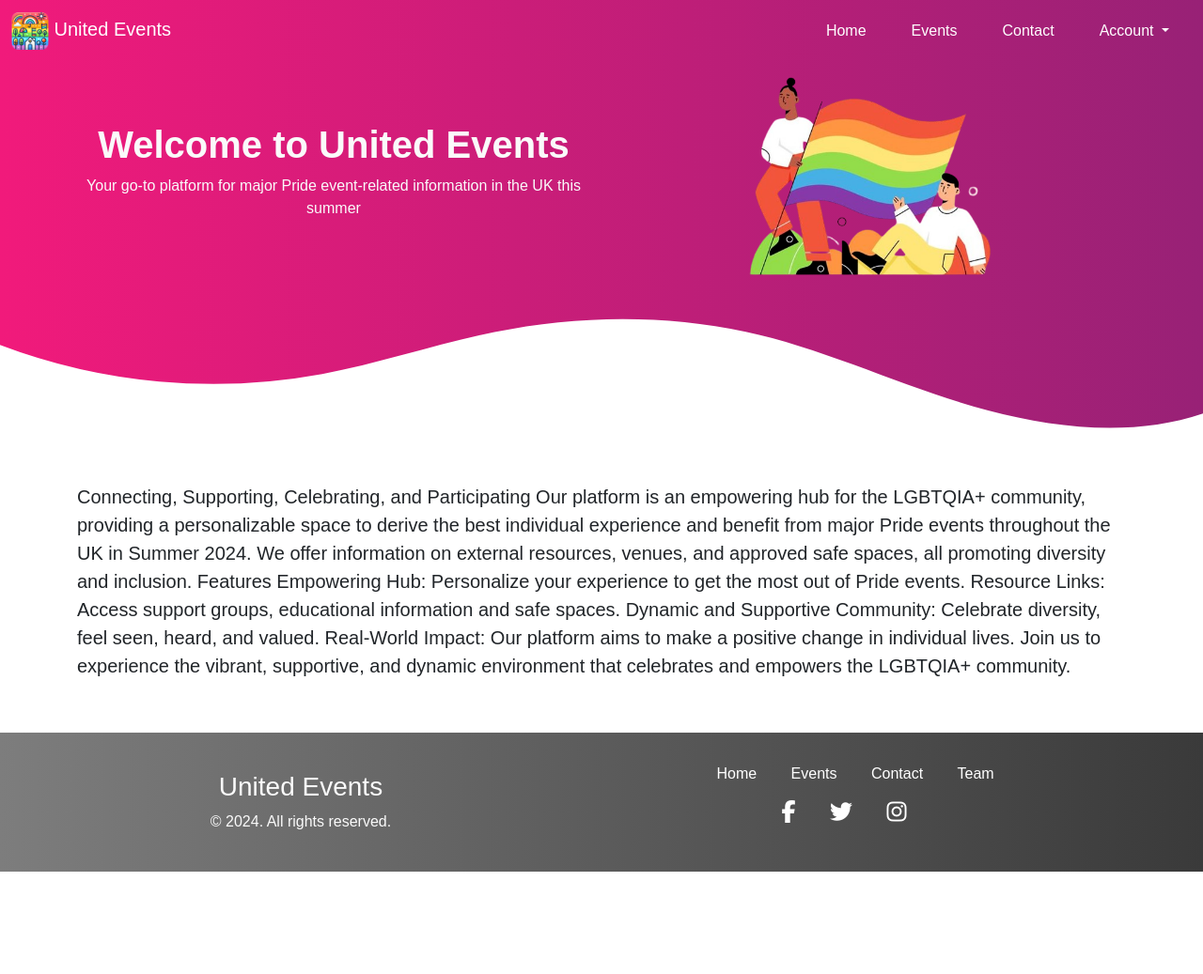
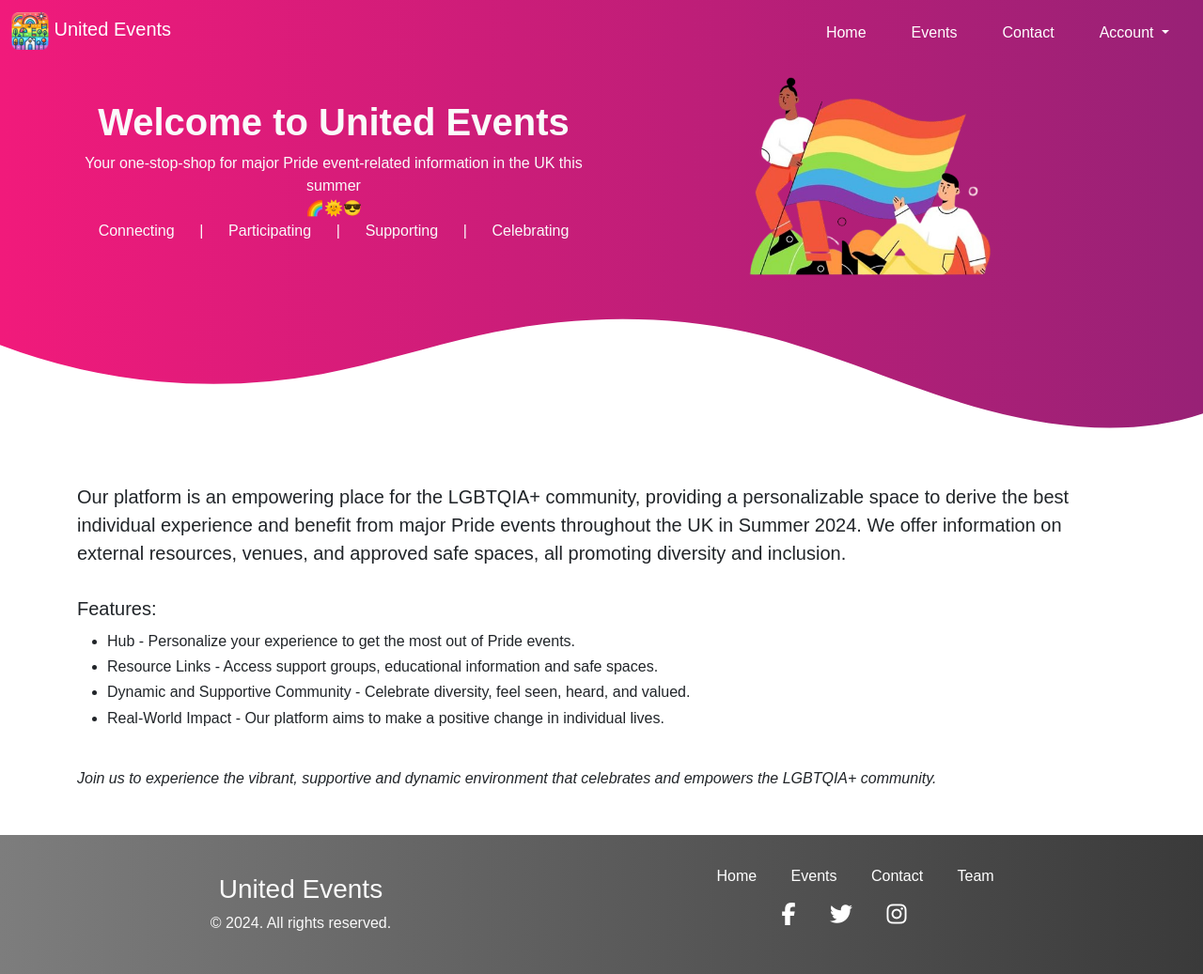
Before and after one commit to hannahro15/July24Hackathon-United-Events, a Django app: page / in a window 1280 px wide. Shown: the whole page at 94% size. Before the commit the page ends 928 px from the top, so only its background shows below. Run offline with Django 4.2, Linux system fonts and the light colour scheme; some libraries are stand-ins or nearby versions.

Commit message:
Began anew. Home page content reworded & styled

```diff
--- a/index/templates/index/index.html
+++ b/index/templates/index/index.html
@@ -12,8 +12,9 @@
             <div class="row">
                 <div class="col-md-6 my-auto text-center">
                     <h2 class="fs-1 fw-bolder">Welcome to United Events</h2>
+                    Your one-stop-shop for major Pride event-related information in the UK this summer<br>&#x1F308;&#x1F31E;&#x1F60E;
                     <p>
-                        Your go-to platform for major Pride event-related information in the UK this summer
+                        Connecting&nbsp;&nbsp;&nbsp;&nbsp;&nbsp;&nbsp;|&nbsp;&nbsp;&nbsp;&nbsp;&nbsp;&nbsp;Participating&nbsp;&nbsp;&nbsp;&nbsp;&nbsp;&nbsp;|&nbsp;&nbsp;&nbsp;&nbsp;&nbsp;&nbsp;Supporting&nbsp;&nbsp;&nbsp;&nbsp;&nbsp;&nbsp;|&nbsp;&nbsp;&nbsp;&nbsp;&nbsp;&nbsp;Celebrating
                     </p>
                 </div>
                 <div class="col-md-6 text-center">
@@ -28,22 +29,34 @@
         </div>
     </section>
 
-
     <section class="container my-5">
         <div class="row">
-            <div class="col">
-                <p class="fs-5">
-                    Connecting, Supporting, Celebrating, and Participating
-                    Our platform is an empowering hub for the LGBTQIA+ community, providing a personalizable space to derive the best individual experience and benefit from major Pride events throughout the UK in Summer 2024. We offer information on external resources, venues, and approved safe spaces, all promoting diversity and inclusion.
-                    Features
-                    Empowering Hub: Personalize your experience to get the most out of Pride events.
-                    Resource Links: Access support groups, educational information and safe spaces.
-                    Dynamic and Supportive Community: Celebrate diversity, feel seen, heard, and valued.
-                    Real-World Impact: Our platform aims to make a positive change in individual lives.
-                    Join us to experience the vibrant, supportive, and dynamic environment that celebrates and empowers the LGBTQIA+ community.
-                </p>
-            </div>
+          <div class="col">
+            <p class="fs-5">
+              Our platform is an empowering place for the LGBTQIA+ community, providing a personalizable space to derive the best individual experience and benefit from major Pride events throughout the UK in Summer 2024. We offer information on external resources, venues, and approved safe spaces, all promoting diversity and inclusion.
+            </p>
+            <h5><br>Features:</h5>
+            <ul class="list">  <li>
+                <span class="bullet"></span>
+                Hub - Personalize your experience to get the most out of Pride events.
+              </li>
+              <li>
+                <span class="bullet"></span>
+                Resource Links - Access support groups, educational information and safe spaces.
+              </li>
+              <li>
+                <span class="bullet"></span>
+                Dynamic and Supportive Community - Celebrate diversity, feel seen, heard, and valued.
+              </li>
+              <li>
+                <span class="bullet"></span>
+                Real-World Impact - Our platform aims to make a positive change in individual lives.
+              </li>
+            </ul>
+            <br>
+            <em>Join us to experience the vibrant, supportive and dynamic environment that celebrates and empowers the LGBTQIA+ community.</em>
+          </div>
         </div>
-    </section>
+      </section>
 
 {% endblock %}
--- a/static/css/styles.css
+++ b/static/css/styles.css
@@ -370,3 +370,10 @@ H4 { margin-bottom: 0.21cm }
 H4.western { so-language: en-GB }
 H4.cjk { font-family: "SimSun" }
 H4.ctl { font-family: "Arial" }
+
+li
+{
+    /* Adjust line-height and padding for vertical alignment */
+    line-height: 1.5; /* Adjust line height as needed */
+    padding-top: 0.2em; /* Adjust padding as needed */
+}
```
